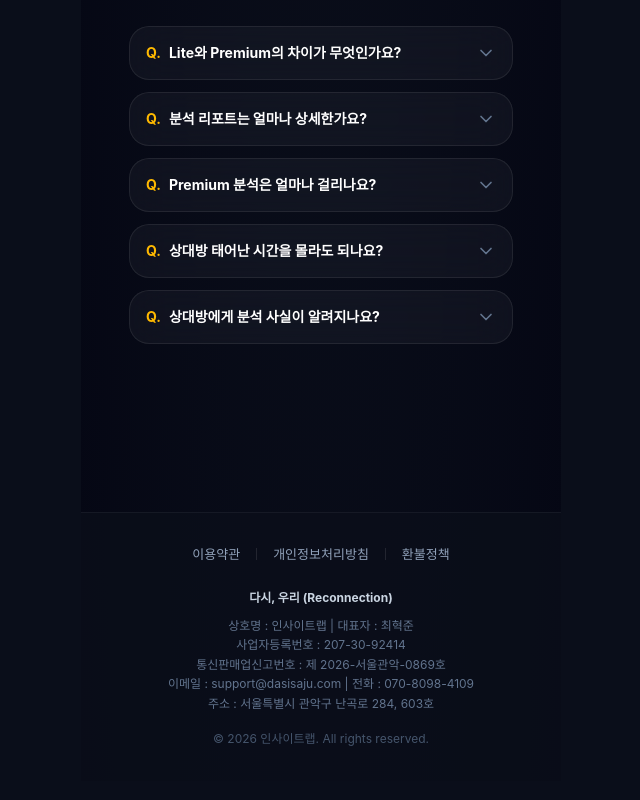
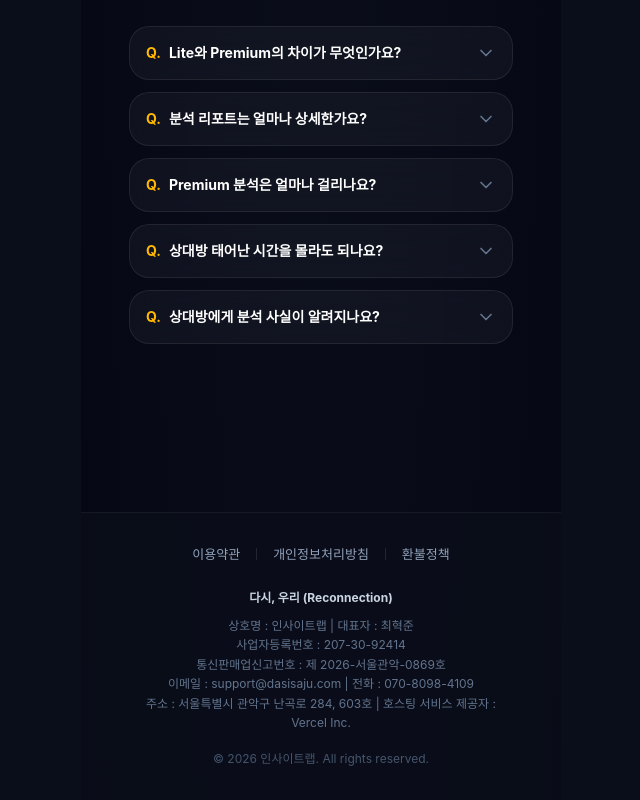
Before and after one commit to grapevine26/saju, a Next.js app: page / in a window 1280 px wide. Shown: the part 5833-6633 px from the top of the page, without its empty margins (319-959 px from the left). Built offline with nearby package versions, Linux system fonts and the light colour scheme; no server answers; a web font is replaced by a local one.

Commit message:
docs: 랜딩페이지 푸터에 호스팅 제공자 정보(Vercel Inc.) 추가 (PG 심사용)

```diff
--- a/src/app/page.tsx
+++ b/src/app/page.tsx
@@ -851,7 +851,7 @@ export default function Home() {
                         <p>사업자등록번호 : 207-30-92414</p>
                         <p>통신판매업신고번호 : 제 2026-서울관악-0869호</p>
                         <p>이메일 : support@dasisaju.com | 전화 : 070-8098-4109</p>
-                        <p>주소 : 서울특별시 관악구 난곡로 284, 603호</p>
+                        <p>주소 : 서울특별시 관악구 난곡로 284, 603호 | 호스팅 서비스 제공자 : Vercel Inc.</p>
                         <p className="mt-4 text-slate-600">© {new Date().getFullYear()} 인사이트랩. All rights reserved.</p>
                     </div>
                 </div>
```
